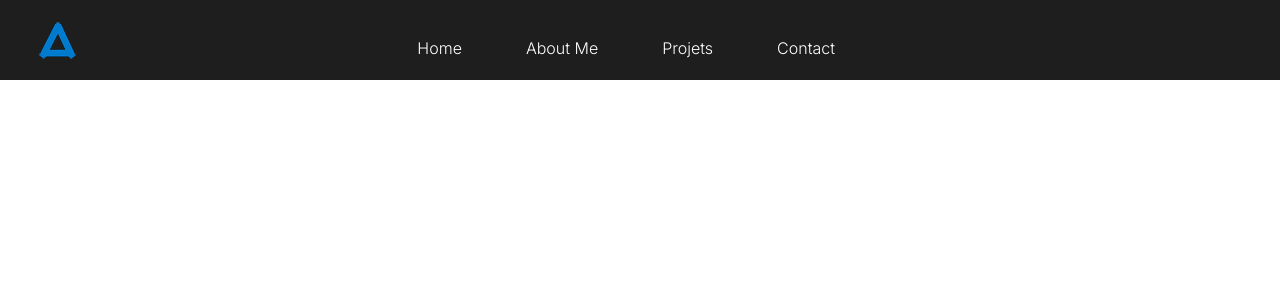
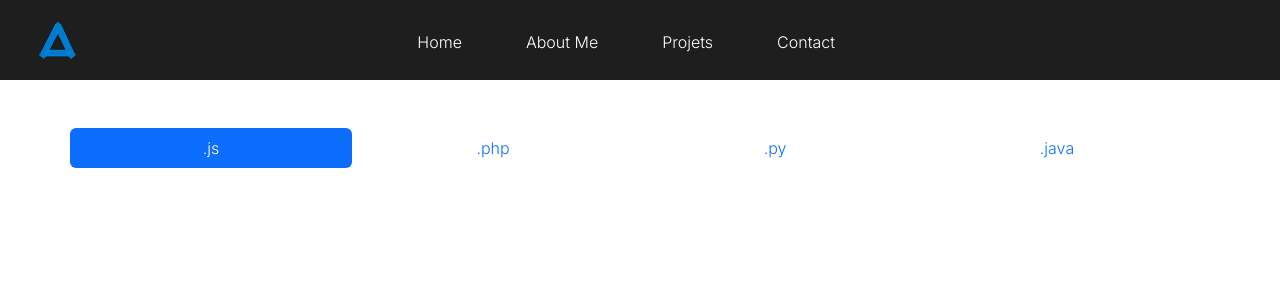
Before and after one commit to favt12/Portafolio, a React app: page / in a window 1280 px wide. Shown: the top 300 px of the page. Built offline with nearby package versions, Linux system fonts and the light colour scheme.

Commit message:
The OneBlock.jsx file was imported into our App file

```diff
--- a/src/App.jsx
+++ b/src/App.jsx
@@ -1,5 +1,7 @@
 import React from 'react';
 import Navbar from './components/Navbar';
+import OneBlock from './components/OneBlock';
+
 
 function App() {
     return (
@@ -7,6 +9,7 @@ function App() {
         <React.StrictMode>
             <React.Fragment>
                 <Navbar />
+                <OneBlock />
             </React.Fragment>
         </React.StrictMode>
     );
```
